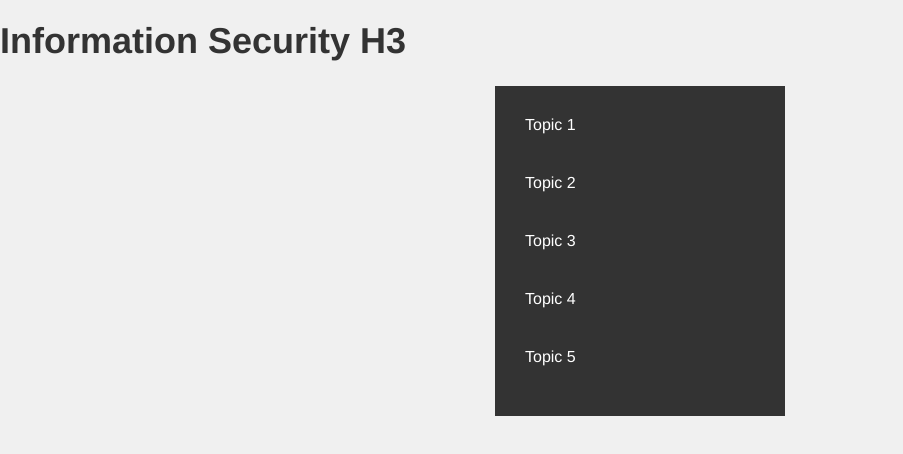
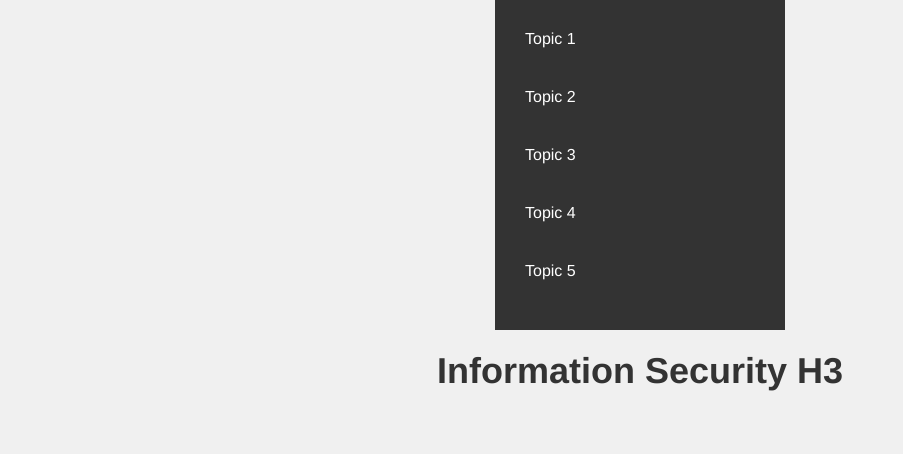
Before and after one commit to rolandogonzagajr/InfoSecH3, a plain HTML site: page index.html in a window 1280 px wide. Shown: the whole page, without its empty margins (0-903 px from the left). Drawn offline with Linux system fonts and the light colour scheme.

Commit message:
Update index.html

```diff
--- a/index.html
+++ b/index.html
@@ -8,8 +8,6 @@
     <link rel="stylesheet" href="style.css">
 </head>
 <body>
-    <h1>Information Security H3</h1>
-
     <div class="container">
         <div class="leftnav">
             <a class="active" href="#home">Topic 1</a>
@@ -19,9 +17,7 @@
             <a href="#testimonials">Topic 5</a>
         </div>
 
-        <div class="wrapper">
-            <!-- Your content goes here -->
-        </div>
+        <h1>Information Security H3</h1>
     </div>
 </body>
 </html>
```
